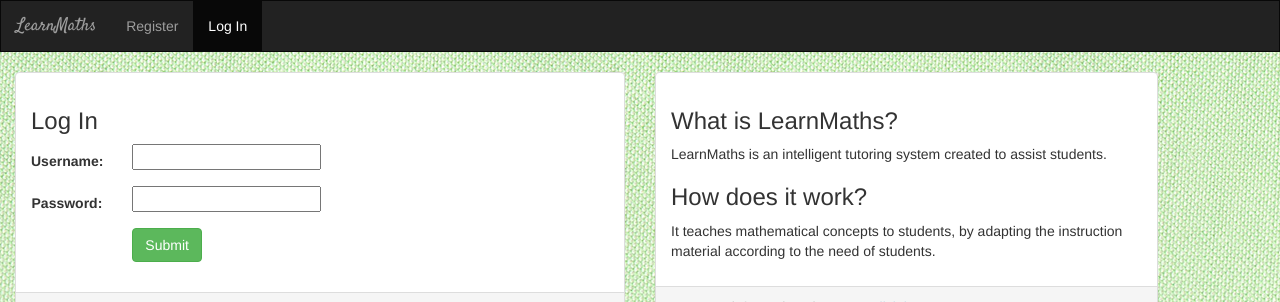
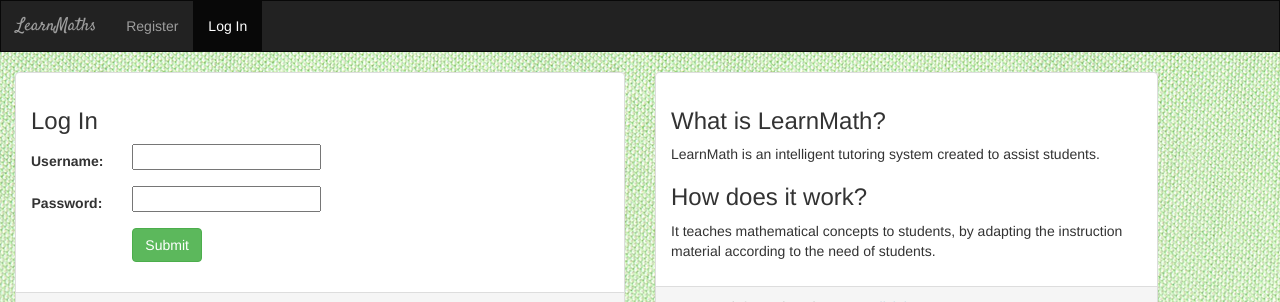
Before and after one commit to anupant/ITStrignometry, a Django app: page / in a window 1280 px wide. Shown: the top 302 px of the page. Run offline with Django 3.2, Linux system fonts and the light colour scheme; some libraries are stand-ins or nearby versions.

Commit message:
Update login.html

```diff
--- a/learning/templates/learning/login.html
+++ b/learning/templates/learning/login.html
@@ -46,8 +46,8 @@
              <div class="col-sm-12 col-md-5">
             <div class="panel panel-default">
                 <div class="panel-body">
-                    <h3>What is LearnMaths?</h3>
-                    <p>LearnMaths is an intelligent tutoring system created to assist students.</p>
+                    <h3>What is LearnMath?</h3>
+                    <p>LearnMath is an intelligent tutoring system created to assist students.</p>
                     <h3>How does it work?</h3>
                     <p>It teaches mathematical concepts to students, by adapting the instruction material according
                     to the need of students.</p>
```
